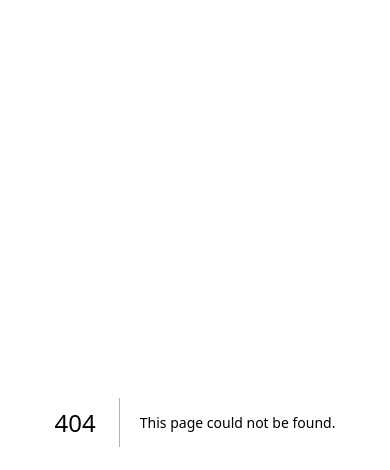
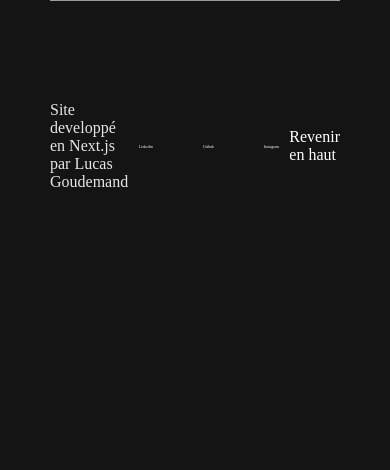
Before and after one commit to LucasGoudemand/Portfolio, a Next.js app: page /components/footer/Footer in a window 390 px wide. Before the commit this address had no page. Shown: the top 470 px of the page. Built offline with nearby package versions, Linux system fonts and the light colour scheme; a web font is replaced by a local one.

Commit message:
fixing responsiv and adding footer and semantic

```diff
--- /dev/null
+++ b/pages/components/footer/Footer.js
@@ -0,0 +1,29 @@
+import styles from "../../../styles/Footer.module.css";
+import Link from "next/link";
+
+export default function ProjectSectionContainer(props) {
+  return (
+    <>
+      <div className={styles.line}></div>
+      <div className={styles.containerFooter}>
+        <p>Site developpé en Next.js par Lucas Goudemand</p>
+        <ul className={styles.navbar}>
+          <li>
+            <Link href="https://www.linkedin.com/in/goudemand-lucas/">
+              Linkedin
+            </Link>
+          </li>
+          <li>
+            <Link href="https://github.com/LucasGoudemand">Github</Link>
+          </li>
+          <li>
+            <Link href="https://www.instagram.com/lucas.goudemand/">
+              Instagram
+            </Link>
+          </li>
+        </ul>
+        <Link href="#startAnchor">Revenir en haut</Link>
+      </div>
+    </>
+  );
+}
--- a/pages/components/header/Header.js
+++ b/pages/components/header/Header.js
@@ -4,7 +4,7 @@ import Link from "next/link";
 export default function Header() {
   return (
     <>
-      <ul className={styles.navbar}>
+      <ul className={styles.navbar} id="startAnchor">
         <li>
           <Link href="#ExplanationAnchor">Shop</Link>
         </li>
--- a/pages/components/herosection/Bigtitle.js
+++ b/pages/components/herosection/Bigtitle.js
@@ -4,7 +4,9 @@ export default function Bigtitle() {
   return (
     <>
       <div className={styles.containerbBigTitle}>
-        <div className={styles.title}>Full-Stack Developpeur</div>
+        <div className={styles.title}>
+          <strong>Full-Stack</strong> Developpeur
+        </div>
         <p className={styles.smalltitle}>
           Spécialisé en javascript avec React.js/Next.js et node.js. Ex
           Administrateur Sys & Réseaux
--- a/pages/components/projectsection/projectSectionContainer.js
+++ b/pages/components/projectsection/projectSectionContainer.js
@@ -6,7 +6,7 @@ export default function ProjectSectionContainer(props) {
     <>
       <div className={styles.containerProject} id="ProjectAnchor">
         <h2>Mes Projets</h2>
-        <div className={styles.Line}></div>
+        <div className={styles.line}></div>
         <Project
           titleSummary="MAIZON"
           infoProjet="(AirBNB like) Application de location immobiliaire en React.js. Inclu un systeme de fiche pour chaque logements, systeme de ranking ainsi qu'une photo du proprietaire."
@@ -19,6 +19,7 @@ export default function ProjectSectionContainer(props) {
           sourceImage3="/maizon3.png"
           sourceImage4="/maizon4.png"
         />
+        <div className={styles.line}></div>
         <Project
           titleSummary="CA BRÛLE"
           infoProjet="Application de ranking de sauces en Express/Node.js. Inclu une gestion CRUD avec MongoDB. Dependances utilisées: bCrypt, dotEnv, FS, jsonwebToken, mongoose, multer, shortID "
@@ -31,6 +32,7 @@ export default function ProjectSectionContainer(props) {
           sourceImage3="/pikante3.webp"
           sourceImage4="/pikante1.webp"
         />
+        <div className={styles.line}></div>
         <Project
           titleSummary="SOFA"
           infoProjet="Site E-commerce pour l'achat de canapés. Fetch des items depuis une API, gestions des stocks, des prix et des couleurs dynamiquement. Gestion du panier avec modifications des quantitées et des prix en temps réel."
--- /dev/null
+++ b/styles/Footer.module.css
@@ -0,0 +1,47 @@
+.navbar {
+  display: flex;
+  list-style: none;
+  align-items: center;
+  justify-content: center;
+  text-decoration: none;
+  gap: 30px;
+}
+.containerFooter a {
+  text-decoration: none;
+  color: white;
+}
+.navbar li a {
+  text-decoration: none;
+  color: white;
+  font-size: 1vw;
+  display: inline-block;
+
+  transition: 1s;
+  padding: 10px;
+  border-radius: 25px;
+}
+.navbar li a:hover {
+  transition: 1s;
+  background-color: #72c142;
+  border-radius: 25px;
+  color: #efefef;
+  transform: translateY(-10px);
+}
+.containerFooter {
+  display: flex;
+  align-items: center;
+  justify-content: space-between;
+  padding-bottom: 30px;
+  padding-top: 100px;
+}
+.line {
+  width: 100%;
+  height: 1px;
+  background-color: #efefef9d;
+}
+
+@media (min-width: 1800px) {
+  .navbar li a {
+    font-size: 20px;
+  }
+}
--- a/styles/globals.css
+++ b/styles/globals.css
@@ -87,4 +87,5 @@ body {
   padding-left: 50px;
   padding-right: 50px;
   margin: 0 auto;
+  scroll-behavior: smooth;
 }
--- a/styles/herosection/Bigtitle.module.css
+++ b/styles/herosection/Bigtitle.module.css
@@ -1,11 +1,13 @@
 .containerbBigTitle {
   display: flex;
   align-items: flex-end;
-  margin-top: 150px;
 }
 .title {
   font-size: 10vw;
   line-height: 10vw;
+}
+.title strong {
+  color: #72c142;
 }
 .smalltitle {
   margin-bottom: 10px;
--- a/styles/herosection/containerHeroSection.module.css
+++ b/styles/herosection/containerHeroSection.module.css
@@ -1,4 +1,4 @@
 .containerHeroSection {
   height: 100vh;
-  margin-top: 30vh;
+  padding-top: 30vh;
 }
--- a/styles/projectsection/Project.module.css
+++ b/styles/projectsection/Project.module.css
@@ -26,7 +26,7 @@
 }
 .summaryClass span {
   color: white;
-  font-size: 2.5vw;
+  font-size: 4.5vw;
   transition: transform 0.5s ease-in-out;
   user-select: none;
 }
@@ -49,7 +49,7 @@
     font-size: 20px;
   }
   .summaryClass span {
-    font-size: 50px;
+    font-size: 80px;
   }
   .line {
     margin-top: 20px;
--- a/styles/projectsection/ProjectSectionContainer.module.css
+++ b/styles/projectsection/ProjectSectionContainer.module.css
@@ -3,3 +3,9 @@
   flex-direction: column;
   margin-top: 200px;
 }
+.line {
+  width: 100%;
+  height: 1px;
+  background-color: #efefef9d;
+  margin-top: 20px;
+}
```
Also changed, not shown: pages/index.js (+19 -5 lines).
